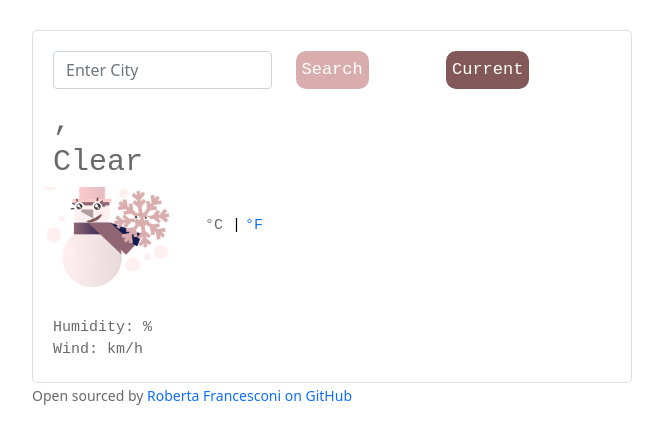
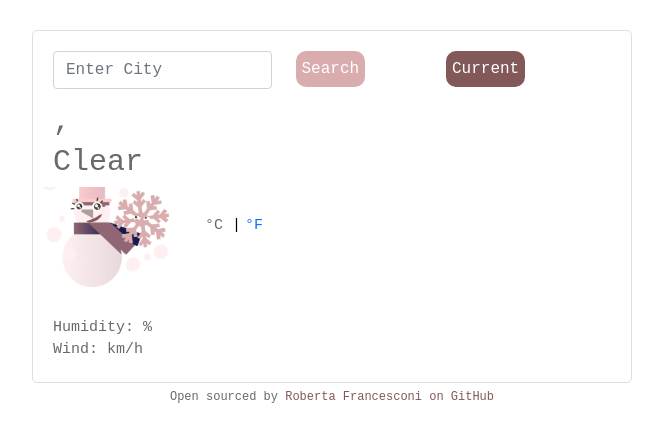
Before and after one commit to RobertaRocks/my-weather-app-forecasts, a plain HTML site: page index.html in a window 1280 px wide. Shown: the whole page, without its empty margins (308-971 px from the left). Drawn offline with nearby package versions, Linux system fonts and the light colour scheme; no server answers.

Commit message:
Improved CSS

```diff
--- a/src/style.css
+++ b/src/style.css
@@ -19,7 +19,7 @@ margin-right:0px;
 color: white;
 display: block;
 font-family: monospace;
-font-size: 17px;
+font-size: 16px;
 background-color: #d9adad;
 border: #ad9d9d;
 border-radius: 10px;
@@ -38,7 +38,7 @@ transition: all 250ms ease-in-out;
 color: white;
 display: block;
 font-family: monospace;
-font-size: 17px;
+font-size: 16px;
 background-color: #835858;
 border: #ad9d9d;
 border-radius: 10px;
@@ -55,6 +55,7 @@ transition: all 250ms ease-in-out;
 
 body {
 color: dimgrey;
+font-family: monospace;
 }
 
 h1 {
@@ -78,6 +79,7 @@ font-size: 15px;
 font-size: 30px;
 font-family: monospace;
 }
+
 .weather-icon{
 max-width: 150px;
 margin-left: -13px;
@@ -128,3 +130,18 @@ margin-top: 5px}
 .weather-icon-for {
 max-width: 50px;
 }
+
+.signature{
+margin-top: 5px;
+text-align: center;
+font-size: 12px;
+display: block;
+}
+.a-signature {
+color: #835858;
+font-size: 12px;
+}
+
+.a-signature:hover {
+color: #d9adad ;
+}
```
Also changed, not shown: 1 other file.
